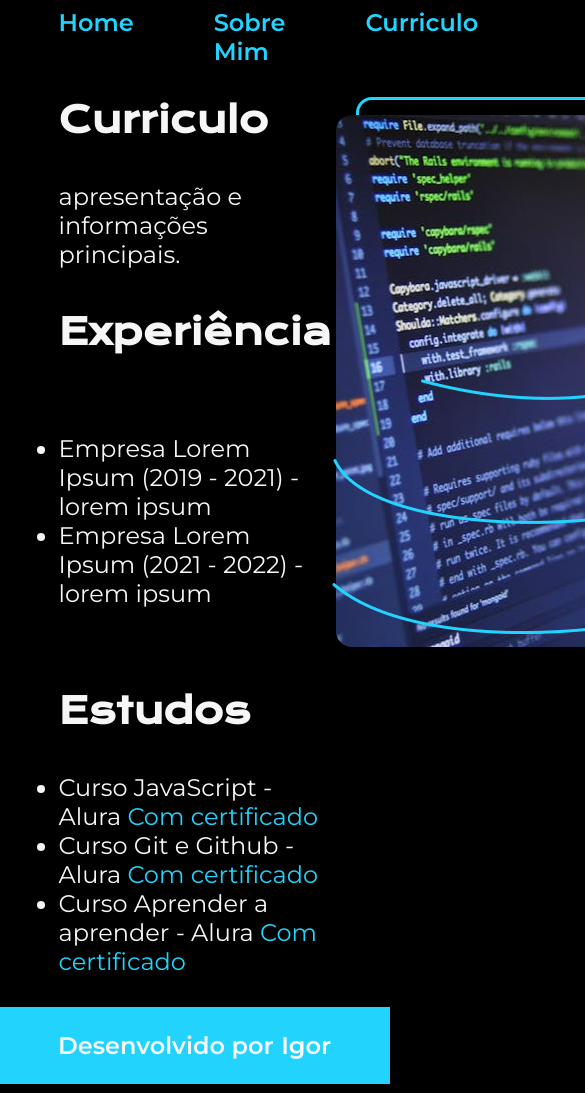
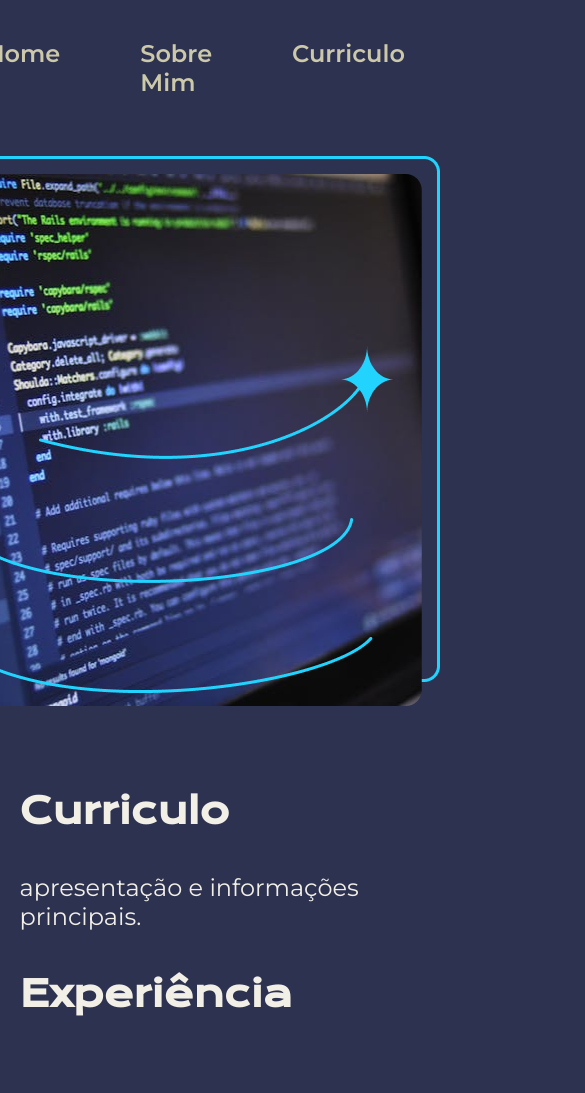
Before and after one commit to IgorLeandroMedeiros/projeto_1_alura, a plain HTML site: page pages/curriculo.html in a window 390 px wide. Shown: the top 1093 px of the page, 585 px wide, since content can reach past the window. Drawn offline with nearby package versions, Linux system fonts and the light colour scheme.

Commit message:
teste cabecalho Responsividade v2 dispositivos 350px largura

```diff
--- a/styles/card_portfolio.css
+++ b/styles/card_portfolio.css
@@ -21,7 +21,7 @@
 }
 .cabecalho__menu {
   display: flex;
-  gap: 5rem;
+  gap: 30px;
 }
 .cabecalho__menu__link {
   font-family: "Montserrat", sans-serif;
@@ -54,14 +54,14 @@ body {
   align-items: center;
   justify-content: space-between;
   flex-direction: row;
-  gap: 5.125rem;
+  gap: 82px;
 }
 
 .container__conteudo {
   width: 50%;
   display: flex;
   flex-direction: column;
-  gap: 2.5rem;
+  gap: 40px;
 }
 
 .container__conteudo__titulo {
@@ -88,7 +88,7 @@ a:focus-visible {
   flex-direction: column;
   justify-content: space-between;
   align-items: center;
-  gap: 2rem;
+  gap: 32px;
 }
 .conteudo_subtitulo {
   font-size: 1.5rem;
@@ -102,15 +102,15 @@ a:focus-visible {
   justify-content: center;
   align-items: center;
   text-align: center;
-  border-radius: 0.5rem;
+  border-radius: 8px;
   font-size: 1.5rem;
-  padding: 1.344rem 0rem;
+  padding: 21.5px 0;
   text-decoration: none;
   color: var(--cor-7);
   font-weight: 600;
   font-family: "Montserrat", sans-serif;
   width: 50%;
-  gap: 1rem;
+  gap: 16px;
   transition: background-color 0.15s ease, box-shadow 0.15s ease,
     inline-size 0.15s ease;
 }
@@ -146,13 +146,7 @@ footer a:hover {
   cursor: pointer;
 }
 
-@media (max-width: 1023px) {
-  .container {
-    flex-direction: column;
-  }
-}
-
-@media (max-width: 1200px) {
+/* @media (max-width: 1200px) {
   .container {
     flex-direction: column-reverse;
     padding: 5%;
@@ -175,4 +169,21 @@ footer a:hover {
   .cabecalho__menu {
     justify-content: center;
   }
+} */
+
+@media (max-width: 1200px) {
+  .cabecalho {
+    padding: 10%;
+    gap: 40px;
+  }
+  .cabecalho__menu {
+    justify-content: center;
+  }
+  .container {
+    flex-direction: column-reverse;
+    padding: 5%;
+  }
+  .container__conteudo {
+    width: auto;
+  }
 }
--- a/styles/curriculo.css
+++ b/styles/curriculo.css
@@ -1,6 +1,17 @@
 @import url("https://fonts.googleapis.com/css2?family=Montserrat:ital,wght@0,100..900;1,100..900&display=swap");
 @import url("https://fonts.googleapis.com/css2?family=Krona+One&display=swap");
 
+:root {
+  --cor-primaria: #424769;
+  --cor-secundaria: #2d3250;
+  --cor-terciaria: #ec9b3b;
+  --cor-4: #7077a1;
+  --cor-5: #f2efe7;
+  --cor-6: #232d3f;
+  --cor-7: #f6b17a;
+  --cor-8: #ccc8aa;
+  --cor-9: #99fafae5;
+}
 * {
   padding: 0;
   margin: 0;
@@ -10,56 +21,61 @@
 }
 .cabecalho__menu {
   display: flex;
-  gap: 80px;
+  gap: 5rem;
 }
 .cabecalho__menu__link {
   font-family: "Montserrat", sans-serif;
   font-weight: 600;
-  font-size: 24px;
-  color: #22d4fd;
+  font-size: 1.5rem;
+  color: var(--cor-8);
   text-decoration: none;
+  transition: color 0.5s ease;
+}
+.cabecalho__menu__link:hover,
+.cabecalho__menu__link a:focus-visible {
+  color: var(--cor-7);
 }
 body {
   box-sizing: border-box;
   /* height: 100vh; */
-  background-color: black;
-  color: #f6f6f6;
+  background-color: var(--cor-secundaria);
+  color: var(--cor-5);
 }
 
 .destaque-blue {
-  color: #22d4fd;
+  color: var(--cor-7);
   font-weight: bold;
 }
 
 .container {
   /* margin: 10% 15%; */
-  padding: 8% 15%;
-  flex: 1;
+  padding: 4% 15%;
   display: flex;
-  align-items: flex-start;
+  align-items: center;
   justify-content: space-between;
   flex-direction: row;
+  gap: 5.125rem;
 }
 
 .container__conteudo {
-  width: 615px;
+  width: 50%;
   display: flex;
   flex-direction: column;
-  gap: 40px;
+  gap: 2.5rem;
 }
 
 .container__conteudo__titulo {
-  font-size: 36px;
+  font-size: 2.25rem;
   font-family: "krona one", sans-serif;
 }
 
 .container__conteudo__texto {
-  font-size: 24px;
+  font-size: 1.5rem;
   font-family: "Montserrat", sans-serif;
 }
 .container__conteudo__texto a {
   text-decoration: none;
-  color: #22d4fd;
+  color: var(--cor-primaria);
 }
 .container__conteudo__texto a:hover,
 a:focus-visible {
@@ -72,56 +88,104 @@ a:focus-visible {
   flex-direction: column;
   justify-content: space-between;
   align-items: center;
-  gap: 32px;
+  gap: 2rem;
 }
 .conteudo_subtitulo {
-  font-size: 24px;
+  font-size: 1.5rem;
   font-weight: 400;
   font-family: "Krona One", sans-serif;
 }
 
 .container__conteudo__links__link {
   display: flex;
-  border: 2px solid #22d4fd;
+  border: 2px solid var(--cor-8);
   justify-content: center;
   align-items: center;
   text-align: center;
-  border-radius: 8px;
-  font-size: 24px;
-  padding: 21.5px 0px;
+  border-radius: 0.5rem;
+  font-size: 1.5rem;
+  padding: 1.344rem 0rem;
   text-decoration: none;
-  color: #f6f6f6;
+  color: var(--cor-7);
   font-weight: 600;
   font-family: "Montserrat", sans-serif;
-  width: 378px;
-  gap: 16px;
+  width: 50%;
+  gap: 1rem;
   transition: background-color 0.15s ease, box-shadow 0.15s ease,
     inline-size 0.15s ease;
 }
 
 .container__conteudo__links__link:hover {
   background-color: #272727;
-  border: 2px solid rgba(153, 250, 250, 0.897);
-  box-shadow: 2px 2px 2px rgba(153, 250, 250, 0.562);
-  inline-size: 320px;
+  border: 0.125rem solid var(--cor-9);
+  box-shadow: 0.125rem 0.125rem 0.125rem var(--cor-9);
+  inline-size: 20rem;
+  color: var(--cor-9);
 }
 
+.container__img {
+  inline-size: 50%;
+}
 footer {
   text-align: center;
-  font-size: 24px;
+  font-size: 1.5rem;
   font-weight: 600;
   font-family: "Montserrat", sans-serif;
-  background-color: #22d4fd;
-  padding: 24px;
+  background-color: var(--cor-6);
+  padding: 1.5rem;
 }
 
 footer a {
-  color: white;
+  color: var(--cor-terciaria);
   text-decoration: none;
-  border: 1px solid transparent;
+  border: 0.063rem solid transparent;
 }
 
 footer a:hover {
-  color: black;
+  color: var(--cor-9);
   cursor: pointer;
 }
+
+/* @media (max-width: 1200px) {
+  .container {
+    flex-direction: column-reverse;
+    padding: 5%;
+  }
+  .container__conteudo {
+    width: auto;
+  }
+  .container__img {
+    width: 100%;
+  }
+}
+
+@media (max-width: 1200px) {
+  .cabecalho {
+    padding: 10%;
+  }
+}
+
+@media (max-width: 1200px) {
+  .cabecalho__menu {
+    justify-content: center;
+  }
+} */
+
+@media (max-width: 1200px) {
+  .cabecalho {
+    padding: 10%;
+  }
+  .cabecalho__menu {
+    justify-content: center;
+  }
+  .container {
+    flex-direction: column-reverse;
+    padding: 5%;
+  }
+  .container__conteudo {
+    width: auto;
+  }
+  .container__img {
+    width: 50%;
+  }
+}
```
